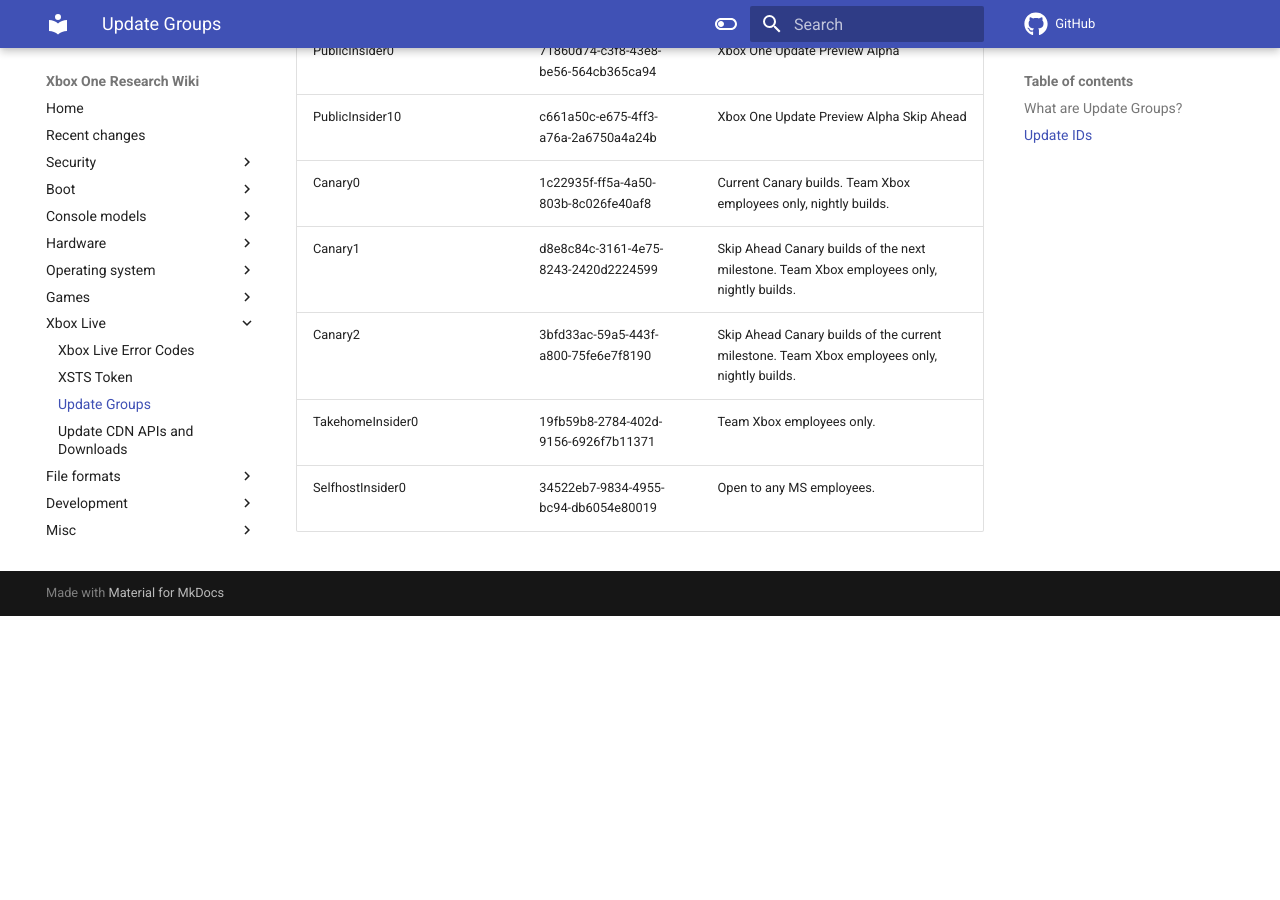
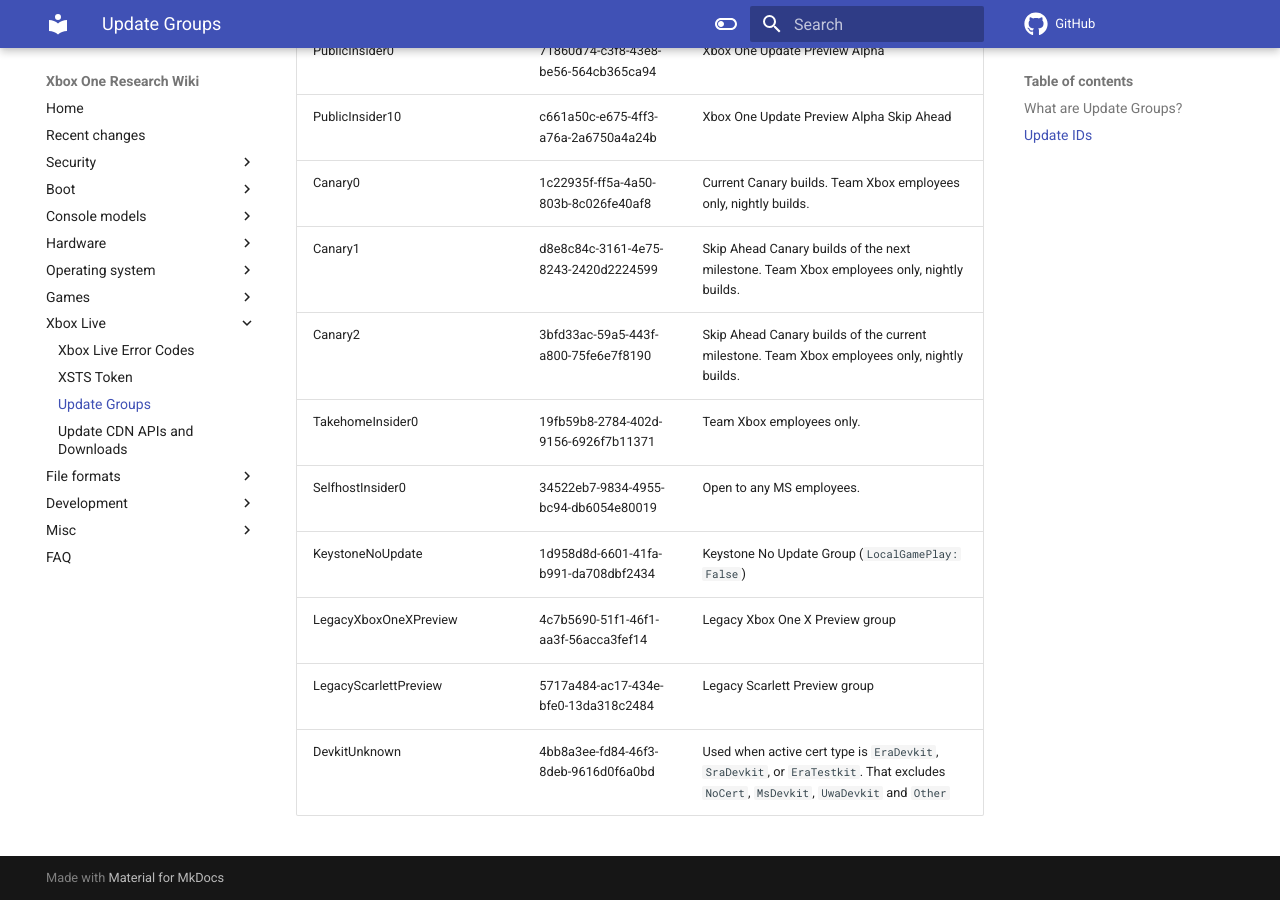
Before and after one commit to xboxoneresearch/wiki, an MkDocs documentation site: the page built from docs/xbox-live/update-group-ids.md, in a window 1280 px wide and 900 px high, scrolled down 639 px. Built offline with MkDocs 1.6.1 and Material for MkDocs 9.7.7, drawn with Linux system fonts in a browser that asks for light colours; comment, search, counter and statistics services are not loaded; before the commit the page ends 1255 px from its top, so only the background shows below that.

Commit message:
xbl/update groups: Add new group ids

```diff
--- a/docs/xbox-live/update-group-ids.md
+++ b/docs/xbox-live/update-group-ids.md
@@ -17,3 +17,7 @@
 | Canary2                    | 3bfd33ac-59a5-443f-a800-75fe6e7f8190 | Skip Ahead Canary builds of the current milestone. Team Xbox employees only, nightly builds.              |
 | TakehomeInsider0           | 19fb59b8-2784-402d-9156-6926f7b11371 | Team Xbox employees only.                              |
 | SelfhostInsider0           | 34522eb7-9834-4955-bc94-db6054e80019 | Open to any MS employees.                              |
+| KeystoneNoUpdate           | 1d958d8d-6601-41fa-b991-da708dbf2434 | Keystone No Update Group (`LocalGamePlay: False`)      |
+| LegacyXboxOneXPreview      | 4c7b5690-51f1-46f1-aa3f-56acca3fef14 | Legacy Xbox One X Preview group                        |
+| LegacyScarlettPreview      | 5717a484-ac17-434e-bfe0-13da318c2484 | Legacy Scarlett Preview group                          |
+| DevkitUnknown              | 4bb8a3ee-fd84-46f3-8deb-9616d0f6a0bd | Used when active cert type is `EraDevkit`, `SraDevkit`, or `EraTestkit`. That excludes `NoCert`, `MsDevkit`, `UwaDevkit` and `Other` |
```
